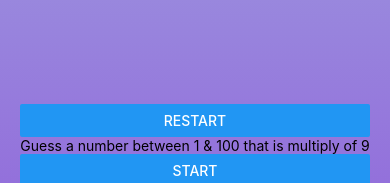
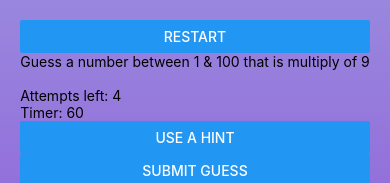
Before and after one commit to ninalui/mobile-apps-A1, a React Native app: screen / in a window 390 px wide. Both pictures are taken after a click on the button "START". Shown: the part 657-840 px from the top of the page. Built offline with nearby package versions, Linux system fonts and the light colour scheme.

Commit message:
added game prompts to show after user clicks start button

```diff
--- /dev/null
+++ b/components/GamePrompts.js
@@ -0,0 +1,21 @@
+import React, { useState } from "react";
+import { View, Text, Button, TextInput } from "react-native";
+
+export default function GamePrompts() {
+  const [guess, setGuess] = useState('');
+  const [attemptsLeft, setAttemptsLeft] = useState(4);
+  const [timeLeft, setTimeLeft] = useState(60);
+
+  return (
+    <View>
+      <TextInput
+        value={guess}
+      />
+      <Text>Attempts left: {attemptsLeft}</Text>
+      <Text>Timer: {timeLeft}</Text>
+
+      <Button title="Use a Hint" />
+      <Button title="Submit Guess" />
+    </View>
+  );
+}
--- a/screens/game/Game.js
+++ b/screens/game/Game.js
@@ -1,14 +1,24 @@
-import React from "react";
-import { View, Text, Button } from "react-native";
+import React, {useState} from "react";
+import { View, Text, Button, TextInput } from "react-native";
+import GamePrompts from "../../components/GamePrompts";
 
 export default function Game() {
+  const [isGameStarted, setIsGameStarted] = useState(false);
+
+  function startGame() {
+    setIsGameStarted(true);
+  };
 
   return (
     <View>
+      {/* take user back to start screen and reset all information */}
       <Button title="Restart" />
       {/* guessing anumber that is a multiple of the last digit of user phone number */}
       <Text>Guess a number between 1 & 100 that is multiply of 9</Text>
-      <Button title="Start" />
+
+      {/* if game is started, show prompts, otherwise show start button */}
+      { isGameStarted ? <GamePrompts /> : <Button title="Start" onPress={startGame} /> }
+
     </View>
   );
 }
```
